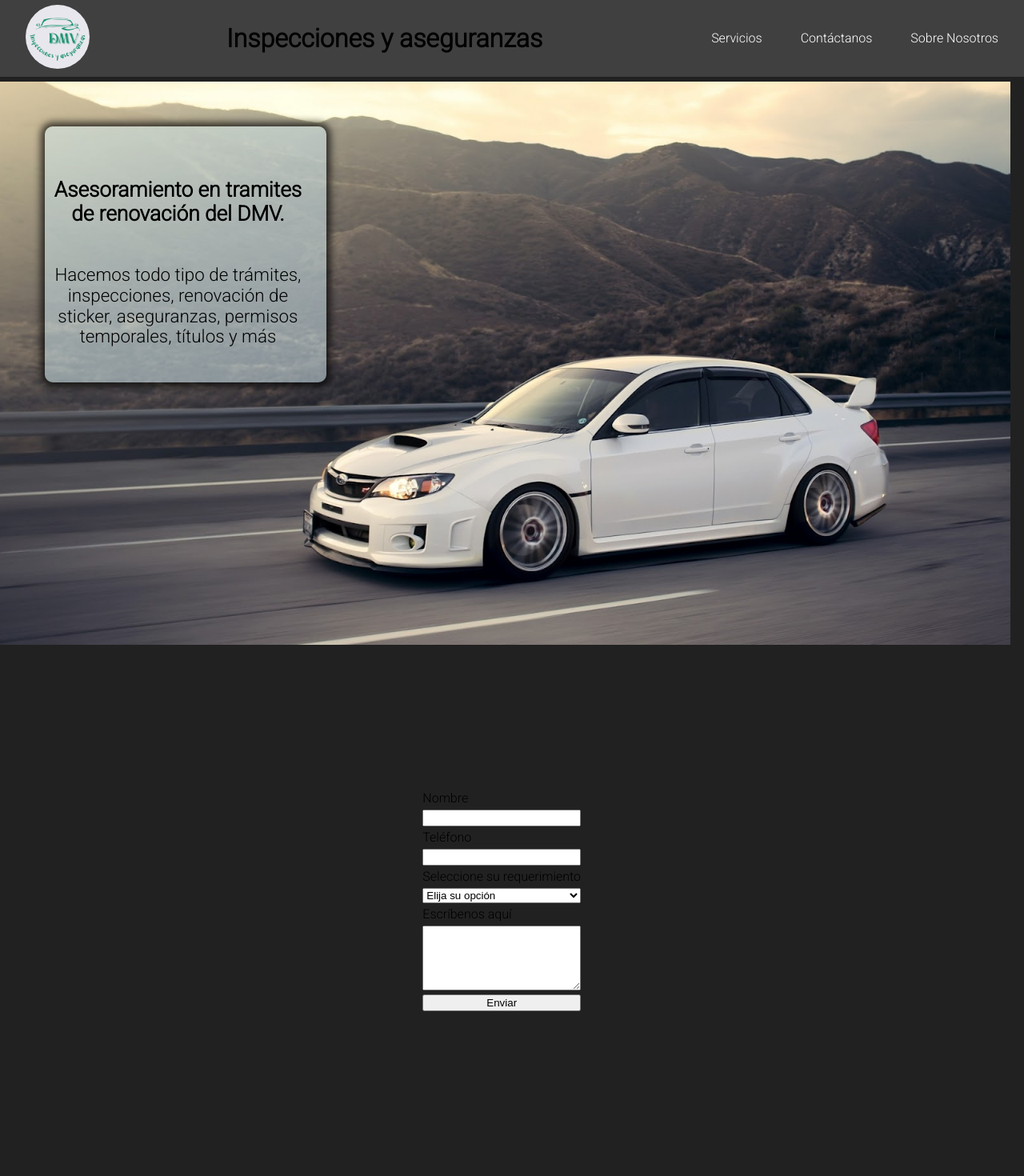
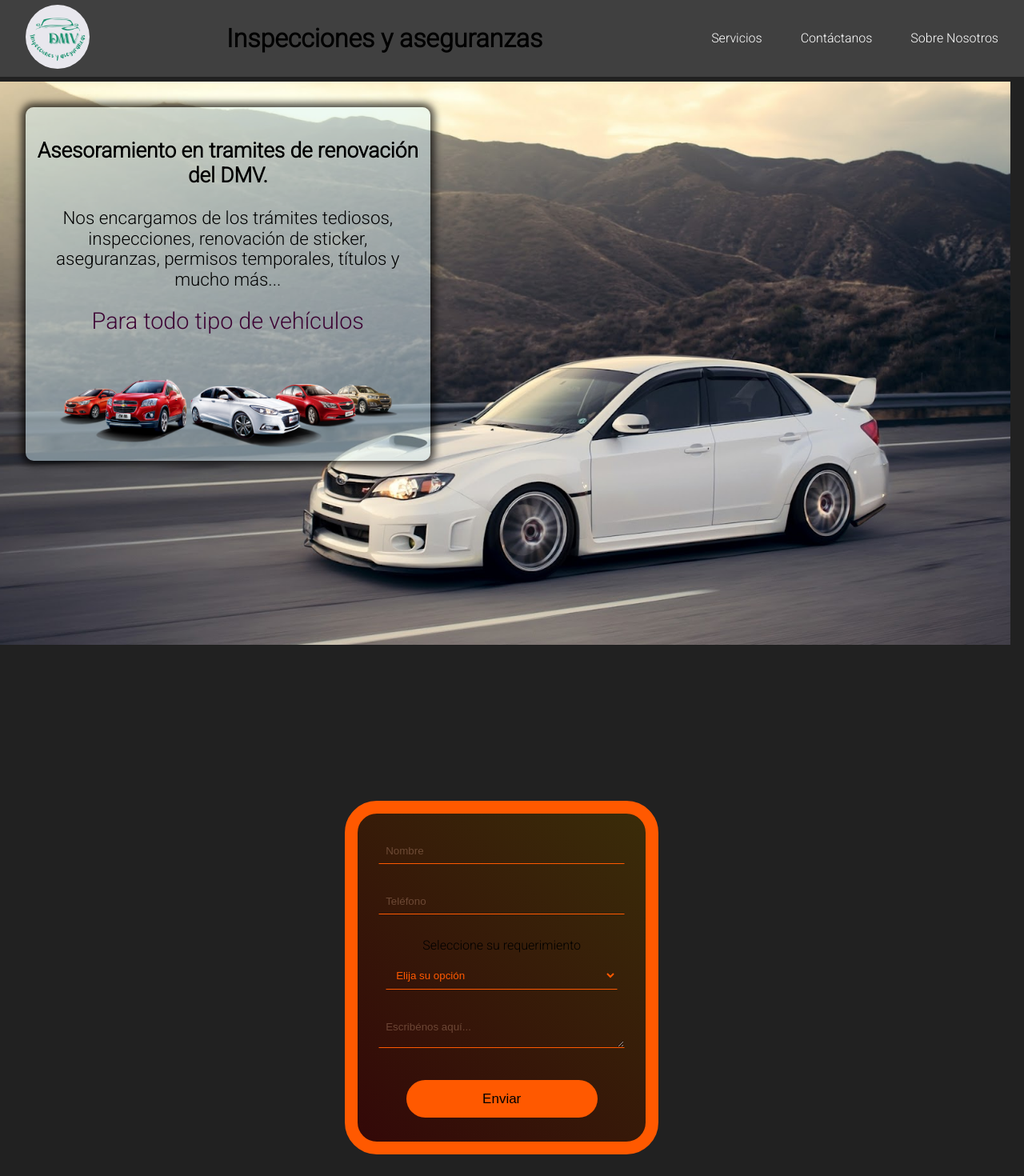
Before and after one commit to LeonardoMontilla74/dmv, a Next.js app: page / in a window 1280 px wide. Shown: the top 1470 px of the page at 80% size. Built offline with nearby package versions, Linux system fonts and the light colour scheme.

Commit message:
form con validaciones

```diff
--- a/components/Pages.module.css
+++ b/components/Pages.module.css
@@ -3,17 +3,18 @@
   display: flex;
   width: 98.7vw;
   height: calc(100vh - 6rem);
+  margin-top: 6rem;
   scroll-margin-top: 6rem;
 }
 
 /* ------------------ SERVICES ---------------- */
 
 .cardServices {
-  width: 22rem;
-  height: 20rem;
-  margin: 3.5rem;
+  width: 30rem;
+  height: 26rem;
+  margin: 2rem;
+  padding: 0.8rem;
   background: rgba(218, 245, 252, 0.473);
-  transition: all 0.4s;
   border-radius: 10px;
   box-shadow: 0px 0px 10px 5px  rgba(0, 0, 0, 0.705);
   font-size: 1.4rem;
@@ -21,53 +22,9 @@
   text-align: center;
 }
 
-.cardServices:hover {
-  border-radius: 15px;
-  cursor: pointer;
-  transform: scale(1.2);
-  box-shadow: 0px 0px 10px 5px  rgba(0, 0, 0, 0.705);
-  background: rgba(136, 173, 252, 0.219);
-  width: 27rem;
-  height: 15rem;
+.strong {
+  color: rgb(61, 4, 52);
+  font-size: 1.8rem;
 }
-
-.frontCard {
-  width: 90%;
-  height: 100%;
-  display: flex;
-  flex-direction: column;
-  justify-content: center;
-  align-items: center;
-  padding: 0.5rem;
-  transition: all 0.4s;
-  opacity: 1;
-  border-radius: 15px;
-}
-
-.cardServices:hover .frontCard {
-  height: 0px;
-  opacity: 0;
-}
-
-.backCard {
-  width: 100%;
-  opacity: 0;
-  padding: 0.5rem;
-  border-radius: 15px;
-  transition: all 0.4s;
-  font-size: 0px;
-  transform: rotate(90deg) scale(-1);
-  display: none;
-}
-
-.cardServices:hover .backCard {
-  display: flex;
-  flex-direction: column;
-  opacity: 1;
-  height: 100%;
-  font-size: 1.5rem;
-  transform: rotate(0deg);
-}
-
 /* ------------------ CONTACT ---------------- */
 /* ------------------ ABOUT ---------------- */
--- a/components/Services.tsx
+++ b/components/Services.tsx
@@ -10,22 +10,20 @@ export default function Services() {
 
         <span className={styles.frontCard}>
           <h3>Asesoramiento en tramites de renovación del DMV.</h3>
-          <p>Hacemos todo tipo de trámites, inspecciones,
+          <p>Nos encargamos de los trámites tediosos, inspecciones,
             renovación de sticker, aseguranzas,
-            permisos temporales, títulos y más</p>
+            permisos temporales, títulos y mucho más... </p>
         </span>
 
-        <div className={styles.backCard}>
         <span>
-            <strong>Para todo tipo de vehículos</strong>
+          <strong className={styles.strong}>Para todo tipo de vehículos</strong>
           <Image
             src={cars}
             alt='todo tipo de vehiculos'
-              width={400}
+            width={450}
             height={180}
           />
         </span>
-        </div>
 
       </div>
     </section>
--- a/components/Whatsapp.module.css
+++ b/components/Whatsapp.module.css
@@ -8,12 +8,95 @@
 
 .form {
   display: flex;
+  align-items: center;
   flex-direction: column;
-  gap: 0.3rem;
+  gap: 10px;
+  background-image: linear-gradient(45deg, #330808,
+  #3a2c09);
+  border-radius: 2.5em;
+  padding: 30px;
+  width: 300px;
+  height: 350px;
+  border: solid #ff5900 1rem;
+}
+
+.button {
+  margin-top: 10px;
+  font-family: Arial, Helvetica, sans-serif;
+  font-size: 17px;
+  background: #ff5900;
+  color: black;
+  padding: 0.7em 5.5em;
+  display: flex;
+  align-items: center;
+  border: 2px solid #66da4300;
+  border-radius: 5em;
+  overflow: hidden;
+  transition: all 0.2s;
+  cursor: pointer;
+}
+
+.button:hover {
+  border: 2px solid #ff5900;
+  background: #00000000;
+  color: #ff5900;
+}
+
+.button:active {
+  border: 2px solid #66da4300;
+  background: #ff5900;
+  color: black;
+}
+
+.input {
+  width: calc(100% - 10px);
+  padding: 8px;
+  margin-bottom: 20px;
+  border: 1px solid #66da4300;
+  border-bottom: 1px solid #ff5900;
+  outline: none;
+  background-color: transparent;
+  color: #ff5900;
+  font-family: Arial, Helvetica, sans-serif;
+  transition: 0.2s;
+}
+
+.input:focus {
+  border: 1px solid #66da4300;
+  border-bottom: 1px solid #ff5900;
+  background-color: transparent;
+  color: white;
+}
+
+.input::placeholder {
+  color: #9b725b;
+}
+
+.textarea {
+  font-family: Arial, Helvetica, sans-serif;
+  width: calc(100% - 10px);
+  padding: 8px;
+  height: 100px;
+  margin-bottom: 20px;
+  border: 1px solid #66da4300;
+  border-bottom: 1px solid #ff5900;
+  outline: none;
+  background-color: transparent;
+  color: #ff5900;
+}
+
+.textarea::placeholder {
+  color: #9b725b;
+}
+
+.textarea:focus {
+  border: 1px solid #66da4300;
+  border-bottom: 1px solid #ff5900;
+  background-color: transparent;
+  color: white;
 }
 
 .error {
   font-size: x-small;
   color: tomato;
-  margin: 0.5rem;
 }
--- a/components/WhatsappForm.tsx
+++ b/components/WhatsappForm.tsx
@@ -8,9 +8,9 @@ export default function WhatsappForm() {
   const {
     register,
     handleSubmit,
-    formState: { errors },
+    formState: { errors, isValid },
     reset,
-  } = useForm<IFormData>();
+  } = useForm<IFormData>({ mode: 'onChange' });
 
   const onSubmit: SubmitHandler<IFormData> = (data) => {
     // eslint-disable-next-line no-console
@@ -25,23 +25,28 @@ export default function WhatsappForm() {
         className={styles.form}
       >
 
-        <label>Nombre</label>
         <input
           type="text"
+          placeholder='Nombre'
+          className={styles.input}
           {...register('nombre', { required: true, minLength: 3 })}
         />
-        {errors.nombre?.type === 'required' && <p className={styles.error}>El nombre es requerido</p>}
-        {errors.nombre?.type === 'minLength' && <p className={styles.error}>El nombre debe tener al menos tres letras</p>}
+        {errors.nombre?.type === 'required'
+          && <p className={styles.error}>El nombre es requerido</p>}
+        {errors.nombre?.type === 'minLength'
+          && <p className={styles.error}>El nombre debe tener al menos tres letras</p>}
 
-        <label>Teléfono</label>
         <input
           type="tel"
+          placeholder='Teléfono'
+          className={styles.input}
           {...register('telefono', { required: true, minLength: 10 })}
         />
         {errors.telefono && <p className={styles.error}>Escribe tu numero de telefono</p>}
 
         <label>Seleccione su requerimiento</label>
         <select
+          className={styles.input}
           {...register('type')}
         >
           <option defaultValue={''} value="">Elija su opción</option>
@@ -50,10 +55,11 @@ export default function WhatsappForm() {
           <option value="placas">Placas temporales</option>
         </select>
 
-        <label>Escríbenos aquí</label>
         <textarea
           cols={20}
           rows={5}
+          placeholder='Escribénos aquí...'
+          className={styles.textarea}
           {...register('msg', { required: true, minLength: 3 })}
         >
         </textarea>
@@ -61,11 +67,14 @@ export default function WhatsappForm() {
           Escribe tu mensaje. ¡Es importante para nosotros!
         </p>}
 
-        <input
-          type="submit"
-          value="Enviar"
-          disabled={false}
-        />
+        <center>
+          <input
+            type="submit"
+            value="Enviar"
+            disabled={!isValid}
+            className={styles.button}
+          />
+        </center>
 
       </form>
     </div>
```
Lines whose indentation alone changed are shown as unchanged.
